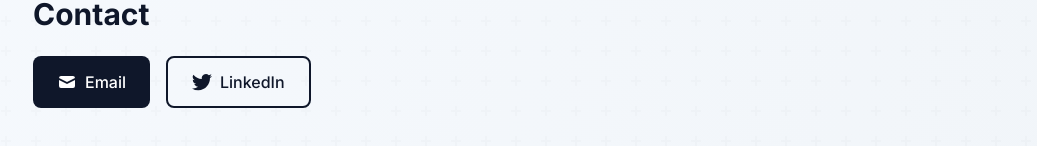
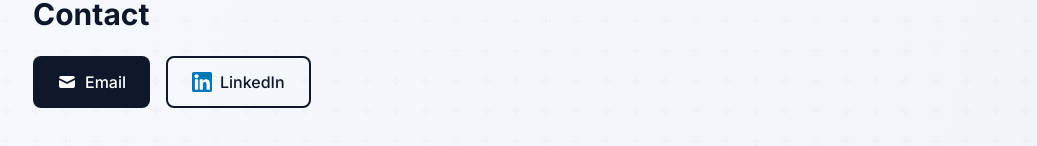
Before and after one commit to mahanmashoof/portfolio2.0, a Next.js app: page / in a window 1280 px wide. Shown: the part 5654-5800 px from the top of the page, without its empty margins (119-1156 px from the left). Built offline with nearby package versions, Linux system fonts and the light colour scheme.

Commit message:
updated linkedin icon

```diff
--- a/app/page.tsx
+++ b/app/page.tsx
@@ -188,9 +188,7 @@ export default function Home() {
               rel="noopener noreferrer"
               className="px-6 py-3 border-2 border-slate-900 text-slate-900 rounded-lg font-medium hover:bg-slate-50 transition-colors inline-flex items-center gap-2"
             >
-              <svg className="w-5 h-5" fill="currentColor" viewBox="0 0 20 20">
-                <path d="M6.29 18.251c7.547 0 11.675-6.253 11.675-11.675 0-.178 0-.355-.012-.53A8.348 8.348 0 0020 3.92a8.19 8.19 0 01-2.357.646 4.118 4.118 0 001.804-2.27 8.224 8.224 0 01-2.605.996 4.107 4.107 0 00-6.993 3.743 11.65 11.65 0 01-8.457-4.287 4.106 4.106 0 001.27 5.477A4.073 4.073 0 01.8 7.713v.052a4.105 4.105 0 003.292 4.022 4.095 4.095 0 01-1.853.07 4.108 4.108 0 003.834 2.85A8.233 8.233 0 010 16.407a11.616 11.616 0 006.29 1.84" />
-              </svg>
+              <img src="/linkedin.svg" alt="LinkedIn" className="w-5 h-5" />
               LinkedIn
             </a>
           </div>
```
Also changed, not shown: public/linkedin.svg (added).
